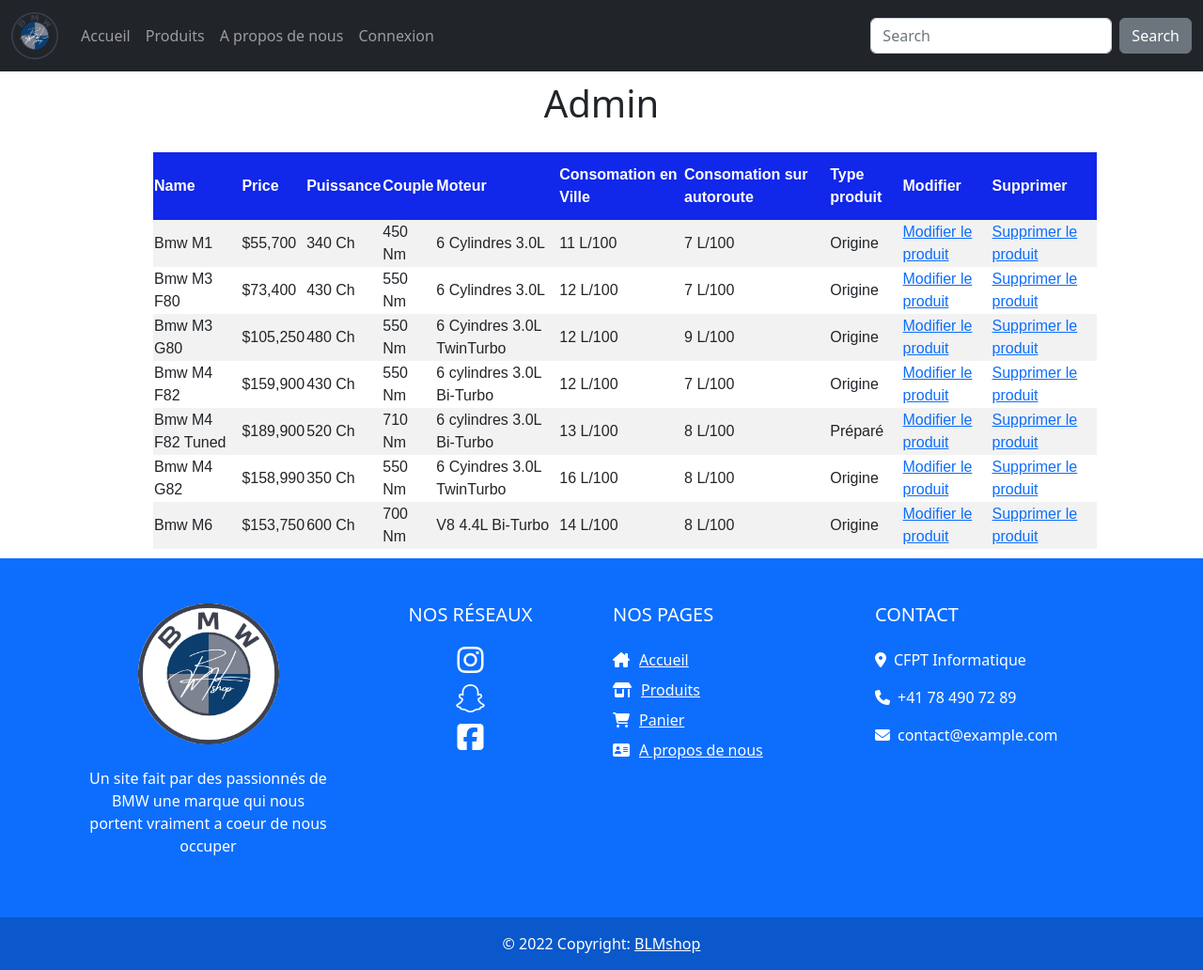
After one commit to FERREIRADB/BLMshop, a PHP site: page /vue/admin.php in a window 1280 px wide. The commit adds this page. Shown: the whole page at 94% size. Run offline with PHP 8.4, Linux system fonts and the light colour scheme; data comes from the database, SQL or seed files in the repository; some libraries are stand-ins or nearby versions.

Commit message:
page admin
nouvelle page admin avec possibilite de mofier et de supprimer

```diff
--- a/modele/fonctions.php
+++ b/modele/fonctions.php
@@ -282,15 +282,22 @@ function produitsAlea()
             }
         }
             echo '<!-- Single Product -->
+
                 <div class="col-md-6 col-lg-4 col-xl-3">
+
                     <div id="product-'.$row[$chiffrealea]['idProduits'].'" class="single-product">
+
                         <div class="part-1">
                         </div>
                         <div class="part-2">
+                        <a href="detail.php?idProduits='.$row[$chiffrealea]['idProduits'].'" style="text-decoration: none; color: black;">
                             <h3 class="product-title"> ' . $row[$chiffrealea]['name'] . '</h3>
+                            </a>
                             <h4 class="product-price">' .number_format($row[$chiffrealea]['price'], 0, '', '\''). '</h4>
                         </div>
+
                     </div>
+
                 </div>
             ';
         $tableauProduitsAelat[] = $row[$chiffrealea]['name'];
--- /dev/null
+++ b/vue/admin.php
@@ -0,0 +1,105 @@
+<?php
+
+include_once('../modele/fonctions.php');
+
+// if ($_SESSION['user'] != "admin@gmail.com") {
+//     http_response_code(403);
+//     header('Location: index.php');
+// }
+
+$query = "SELECT * FROM produits";
+$statement = $pdo->prepare($query);
+$statement->execute();
+$produits = $statement->fetchAll(PDO::FETCH_OBJ);
+
+
+?>
+
+<!DOCTYPE html>
+<html lang="en">
+
+<head>
+    <meta charset="UTF-8">
+    <meta http-equiv="X-UA-Compatible" content="IE=edge">
+    <meta name="viewport" content="width=device-width, initial-scale=1.0">
+    <title>Document</title>
+</head>
+
+
+<style>
+    h1 {
+        text-align: center;
+        margin: 10px;
+        padding: 10px;
+    }
+
+
+    .produits {
+        margin: auto;
+        width: 80%;
+        padding: 10px;
+    }
+
+    #customers {
+        font-family: Arial, Helvetica, sans-serif;
+        border-collapse: collapse;
+        width: 100%;
+    }
+
+
+    #customers tr:nth-child(even) {
+        background-color: #f2f2f2;
+    }
+
+    #customers tr:hover {
+        background-color: #ddd;
+    }
+
+    #customers th {
+        padding-top: 12px;
+        padding-bottom: 12px;
+        text-align: left;
+        background-color: #1127e9;
+        color: white;
+    }
+</style>
+
+<body>
+    <?php require_once 'include/navbar.php' ?>
+    <h1>Admin</h1>
+    <div class="produits">
+        <table id="customers" style="margin-left: 25px; border-collapse: collapse;">
+            <tr style="margin: 10px;">
+                <th>Name</th>
+                <th>Price</th>
+                <th>Puissance</th>
+                <th>Couple</th>
+                <th>Moteur</th>
+                <th>Consomation en Ville</th>
+                <th>Consomation sur autoroute</th>
+                <th>Type produit</th>
+                <th>Modifier</th>
+                <th>Supprimer</th>
+
+            </tr>
+            <?php foreach ($produits as $index => $produit) : ?>
+                <tr style="height: 45px;">
+                    <td><?= $produit->name ?></td>
+                    <td>$<?= number_format($produit->price) ?></td>
+                    <td><?= $produit->puissance ?> Ch</td>
+                    <td><?= $produit->couple ?> Nm</td>
+                    <td><?= $produit->moteur ?></td>
+                    <td><?= $produit->consoVille ?> L/100</td>
+                    <td><?= $produit->consoAuto ?> L/100</td>
+                    <td><?= $produit->productType ?></td>
+                    <td> <a href="edit.php?id=<?= $produit->idProduits ?>">Modifier le produit</a></td>
+                    <td> <a href="delete.php?id=<?= $produit->idProduits ?>">Supprimer le produit</a> </td>
+                </tr>
+            <?php endforeach ?>
+        </table>
+    </div>
+    <?php require_once 'include/footer.php' ?>
+
+</body>
+
+</html>
```
Also changed, not shown: vue/delete.php (added, +12 -0 lines), vue/edit.php (added, +114 -0 lines).
